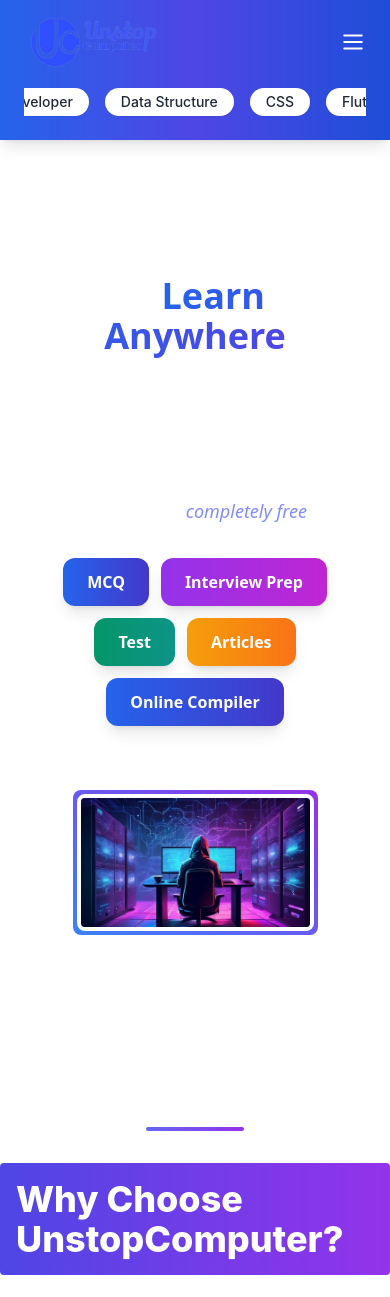
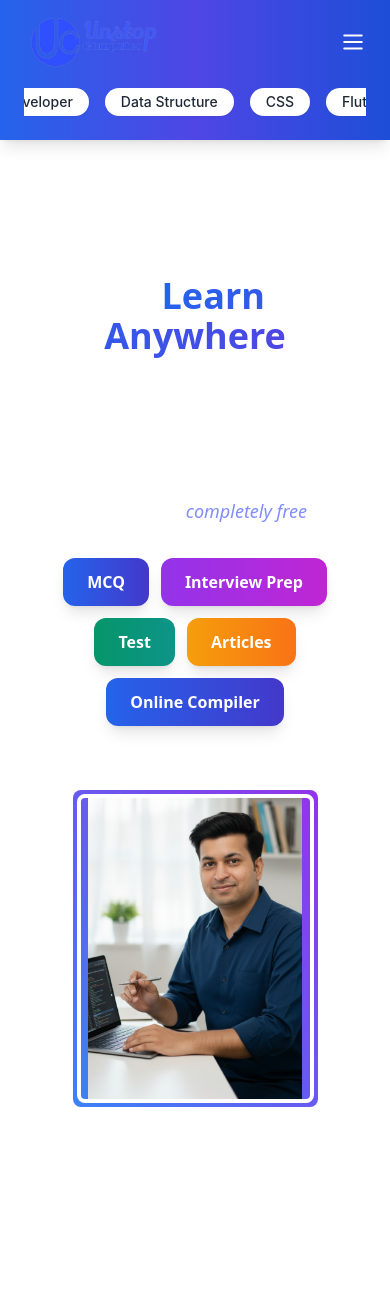
Before and after one commit to kartikkrishnasharmaa/codeskipper, a Next.js app: page / in a window 390 px wide. Shown: the top 1297 px of the page. Built offline with nearby package versions, Linux system fonts and the light colour scheme.

Commit message:
Replace hero image and enhance layout responsiveness
Updated the Hero component to replace the previous image with a new one and adjusted the layout for responsiveness.

```diff
--- a/components/Hero.jsx
+++ b/components/Hero.jsx
@@ -150,16 +150,19 @@ const Hero = () => {
   animate="visible"
   variants={imageVariants}
 >
-          <div className="relative p-1 bg-gradient-to-tr from-blue-500 to-purple-600 rounded-lg double-border group-hover:scale-105 transform transition-all duration-500 ease-in-out">
+  <div className="relative p-1 bg-gradient-to-tr from-blue-500 to-purple-600 rounded-lg double-border group-hover:scale-105 transform transition-all duration-500 ease-in-out max-h-[400px]">
+    <div className="relative w-full h-0 pb-[127%] rounded-lg overflow-hidden border-4 border-white">
       <Image
-              className="object-cover object-center rounded-lg border-4 border-white group-hover:brightness-110 group-hover:contrast-125 group-hover:rotate-1 transition-all duration-500 ease-in-out"
+        className="absolute top-0 left-0 w-full h-full object-contain object-center group-hover:brightness-110 group-hover:contrast-125 group-hover:scale-105 transition-all duration-500 ease-in-out"
         alt="hero-banner"
-              width={550}
-              height={500}
-              src="/Images/hero.webp"
+        src="/Images/kartik.png"
+        fill
+        sizes="(max-width: 768px) 100vw, (max-width: 1024px) 50vw, 550px"
       />
     </div>
+  </div>
 </motion.div>
+
       </div>
     </section>
   );
```
Lines whose indentation alone changed are shown as unchanged.
